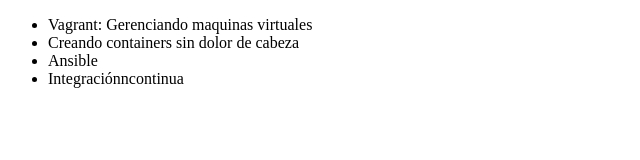
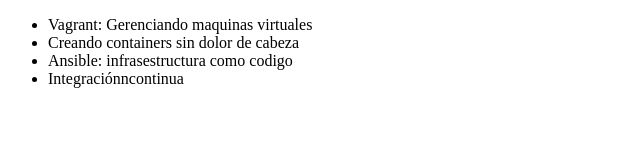
Before and after one commit to LuisEduardocb3/alura-git, a plain HTML site: page index.html in a window 1280 px wide. Shown: the whole page, without its empty margins (0-640 px from the left). Drawn offline with Linux system fonts and the light colour scheme.

Commit message:
cambiando el nombre del curso de ansible

```diff
--- a/index.html
+++ b/index.html
@@ -8,7 +8,7 @@
      <ul>
          <li> Vagrant: Gerenciando maquinas virtuales </li>
          <li> Creando containers sin dolor de cabeza </li>
-         <li> Ansible </li>
+         <li> Ansible: infrasestructura como codigo </li>
          <li> Integraciónncontinua </li>
 
      </ul>
```
